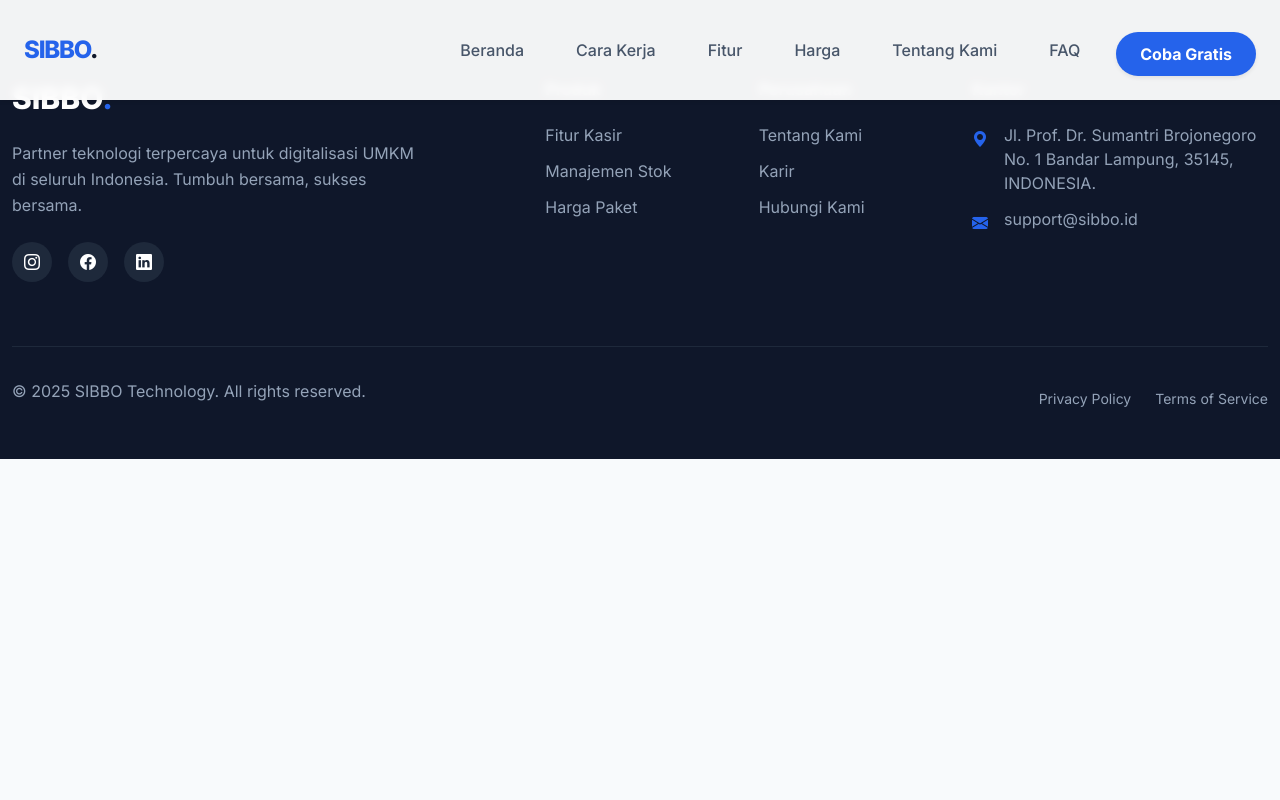
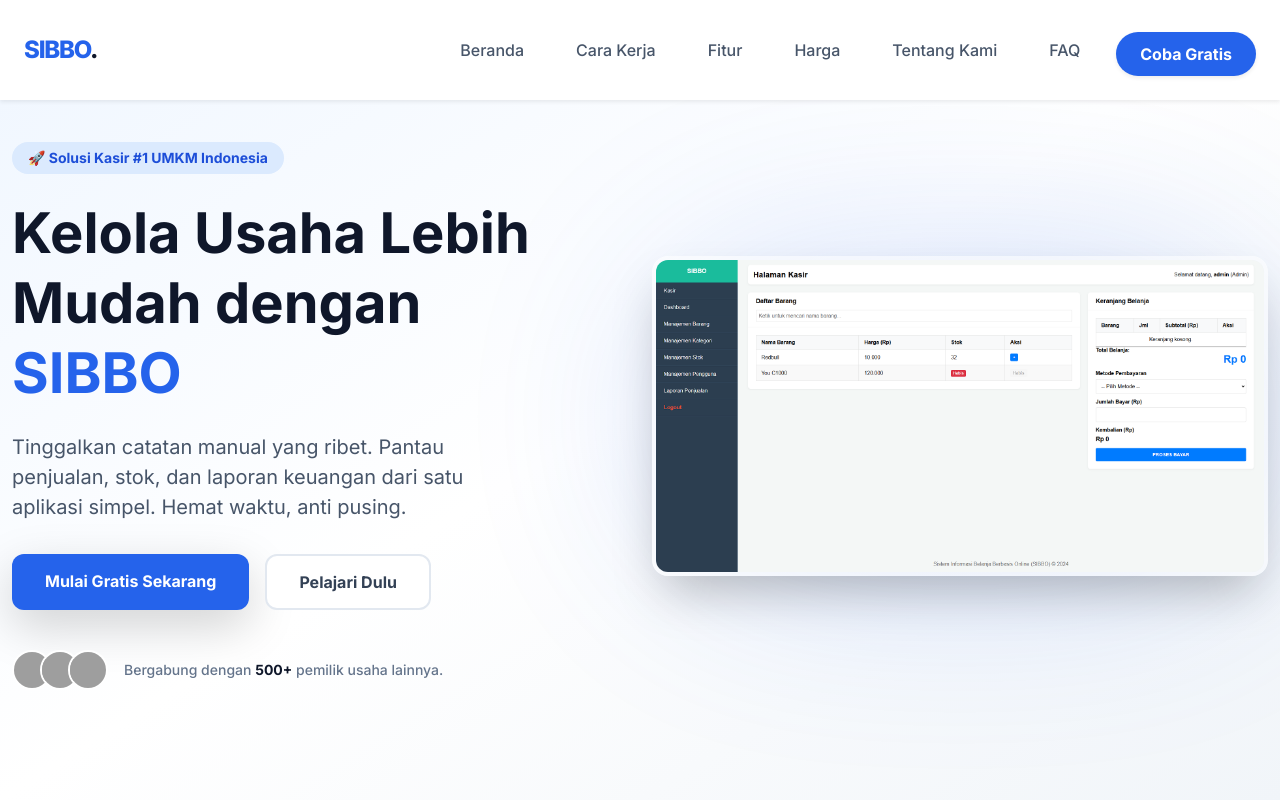
Before and after one commit to exyLuminate/PemrogramanWeb, a plain HTML site: page Judul 3/index.html in a window 1280 px wide. Shown: the top 800 px of the page. Drawn offline with nearby package versions, Linux system fonts and the light colour scheme; grey boxes are pictures that could not be loaded.

Commit message:
Hero section + gambar app)

```diff
--- a/Judul 3/index.html
+++ b/Judul 3/index.html
@@ -62,8 +62,47 @@
         </div>
     </nav>
 
-    <main>
-        </main>
+      <section id="hero" class="min-vh-100 d-flex align-items-center pt-28 pb-20 bg-gradient-to-br from-blue-50 via-white to-slate-100">
+        <div class="container">
+            <div class="row align-items-center gy-5">
+                <div class="col-lg-6 order-2 order-lg-1">
+                    <div class="pe-lg-5">
+                        <span class="inline-flex items-center py-1.5 px-3 rounded-full bg-blue-100 text-blue-700 text-sm font-bold mb-6">
+                            🚀 Solusi Kasir #1 UMKM Indonesia
+                        </span>
+                        <h1 class="display-4 fw-bolder text-slate-900 mb-4 leading-tight">
+                            Kelola Usaha Lebih Mudah dengan <span class="text-sibbo-primary relative">SIBBO </span>
+                        </h1>
+                        <p class="lead text-slate-600 mb-8 max-w-lg">
+                            Tinggalkan catatan manual yang ribet. Pantau penjualan, stok, dan laporan keuangan dari satu aplikasi simpel. Hemat waktu, anti pusing.
+                        </p>
+                        <div class="d-flex gap-3 flex-wrap">
+                            <a href="#pricing" class="btn bg-sibbo-primary text-white px-8 py-3.5 rounded-xl hover:bg-blue-700 font-bold shadow-lg hover:-translate-y-1 transition-all">
+                                Mulai Gratis Sekarang
+                            </a>
+                            <a href="#features" class="btn bg-white text-slate-700 px-8 py-3.5 rounded-xl hover:bg-gray-50 font-bold border-2 border-slate-200 hover:border-sibbo-primary transition-all">
+                                Pelajari Dulu
+                            </a>
+                        </div>
+                        <div class="mt-10 flex items-center gap-3 text-sm font-medium text-slate-500">
+                            <div class="flex -space-x-3">
+                                <img class="w-10 h-10 rounded-full border-2 border-white" src="https://i.pravatar.cc/100?img=11" alt="User 1">
+                                <img class="w-10 h-10 rounded-full border-2 border-white" src="https://i.pravatar.cc/100?img=32" alt="User 2">
+                                <img class="w-10 h-10 rounded-full border-2 border-white" src="https://i.pravatar.cc/100?img=53" alt="User 3">
+                            </div>
+                            <p>Bergabung dengan <span class="text-slate-900 font-bold">500+</span> pemilik usaha lainnya.</p>
+                        </div>
+                    </div>
+                </div>
+                <div class="col-lg-6 order-1 order-lg-2">
+                    <div class="relative">
+                        <div class="absolute inset-0 bg-blue-600 blur-[100px] opacity-20 rounded-full"></div>
+                        <img src="sibbo.png" alt="Aplikasi SIBBO" class="relative rounded-2xl shadow-2xl border-4 border-white/50 w-100 transform hover:scale-[1.02] transition-all duration-500">
+                    </div>
+                </div>
+            </div>
+        </div>
+    </section>
 
     <footer class="bg-sibbo-dark text-slate-400 pt-20 pb-10">
         <div class="container">
```
Also changed, not shown: Judul 3/sibbo.png (added).
